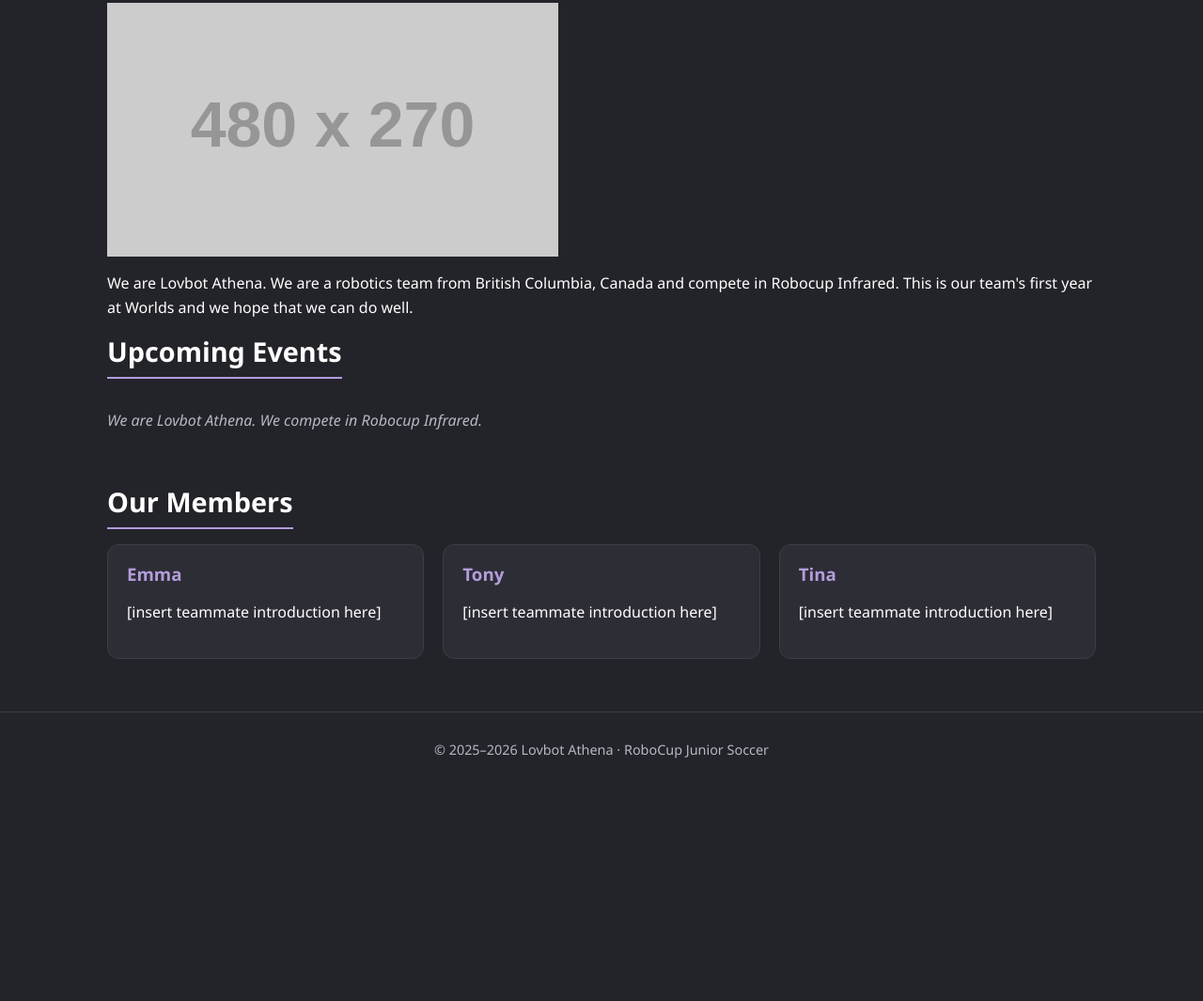
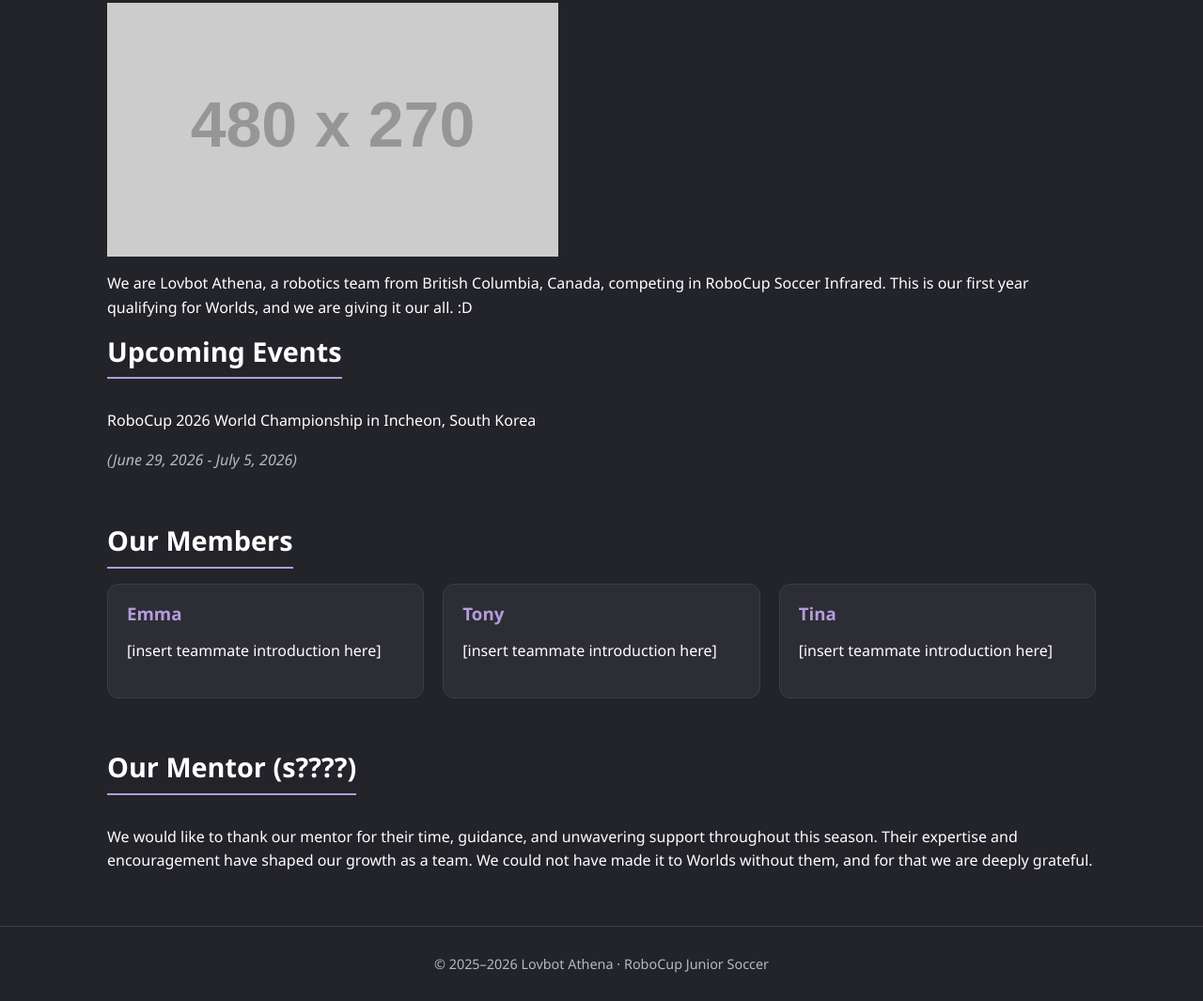
Before and after one commit to lovbot-athena/website, a plain HTML site: page index.html in a window 1280 px wide. Shown: the part 542-1607 px from the top of the page at 94% size. Before the commit the page ends 1379 px from the top, so only its background shows below. Drawn offline with Linux system fonts and the light colour scheme; placeholder pictures from the web are drawn by us.

Commit message:
small changes

```diff
--- a/index.html
+++ b/index.html
@@ -40,15 +40,16 @@
 
     <section>
       <h2>What is Lovbot Athena?</h2>
-      <img class="robot_photo" src="https://placehold.co/480x270?text=Video+Thumbnail" " />
+      <img class="robot_photo" src="https://placehold.co/480x270?text=photo+something" " />
       <p class="text">
-        We are Lovbot Athena. We are a robotics team from British Columbia, Canada and compete in Robocup Infrared. This is our team's first year at Worlds and we hope that we can do well.
-      </p>
+      We are Lovbot Athena, a robotics team from British Columbia, Canada, competing in RoboCup Soccer Infrared.
+      This is our first year qualifying for Worlds, and we are giving it our all. :D </p>
 
        <h2>Upcoming Events</h2>
-       <p class="placeholder">
-        We are Lovbot Athena. We compete in Robocup Infrared.
+       <p class="text">
+        RoboCup 2026 World Championship in Incheon, South Korea
       </p>
+      <p class = "placeholder"> (June 29, 2026 - July 5, 2026)</p>
     </section>
 
     <section>
@@ -69,6 +70,17 @@
       </div>
     </section>
 
+
+  <section class="mentor">
+    <h2>Our Mentor (s????)</h2>
+    <p>
+      We would like to thank our mentor for their time, guidance, and unwavering
+      support throughout this season. Their expertise and encouragement have shaped our growth
+      as a team. We could not have made it to Worlds without them, and for that we are deeply grateful.
+    </p>
+  </section>
+
+
   </main>
 
   <footer class="footer">
```
Also changed, not shown: contact.html (+5 -3 lines).
